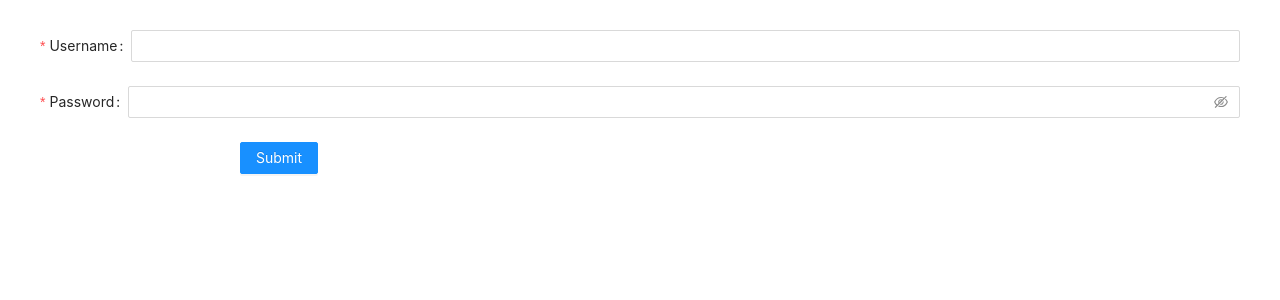
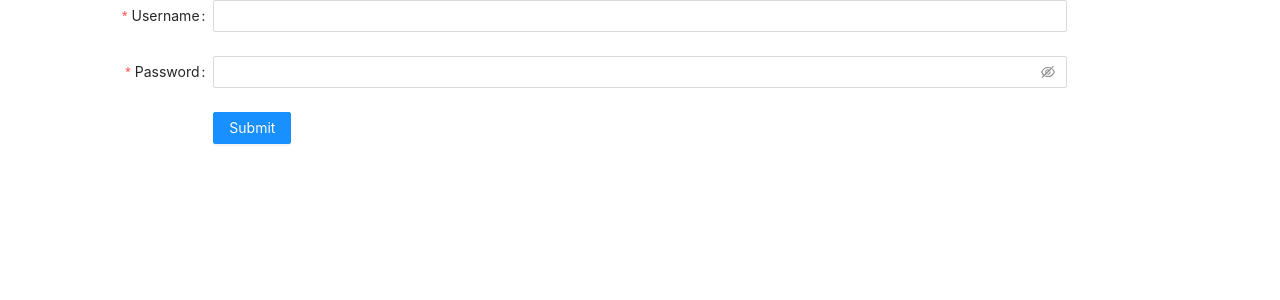
Before and after one commit to missmess/vite-reactts-antd-redux-starter, a React (Vite) app: page /login in a window 1280 px wide. Shown: the top 300 px of the page. Built offline with nearby package versions, Linux system fonts and the light colour scheme.

Commit message:
change ui

```diff
--- a/src/App.tsx
+++ b/src/App.tsx
@@ -1,6 +1,6 @@
-import { Spin } from 'antd';
 import { lazy, Suspense } from 'react';
 import { BrowserRouter as Router, Route, Switch } from 'react-router-dom';
+import Loading from '@/components/loading';
 
 const Home = lazy(() => import('@/pages/home'));
 const Login = lazy(() => import('@/pages/login'));
@@ -8,7 +8,7 @@ const Login = lazy(() => import('@/pages/login'));
 export default () => {
   return (
     <Router>
-      <Suspense fallback={<Spin />}>
+      <Suspense fallback={<Loading />}>
         <Switch>
           <Route exact path='/login' component={Login} />
           <Route path='/' component={Home} />
--- a/src/assets/scss/index.scss
+++ b/src/assets/scss/index.scss
@@ -4,6 +4,6 @@ html {
     "Droid Sans", "Helvetica Neue", sans-serif;
   -webkit-font-smoothing: antialiased;
   -moz-osx-font-smoothing: grayscale;
-  padding: 0;
+  padding: 30px 40px;
   margin: 0;
 }
--- /dev/null
+++ b/src/components/loading/index.tsx
@@ -0,0 +1,3 @@
+import { Skeleton } from 'antd';
+
+export default () => <Skeleton active />;
--- a/src/pages/home/index.scss
+++ b/src/pages/home/index.scss
@@ -1,7 +1,12 @@
 .main {
-  padding: 30px 40px;
-
-  >*+* {
+  > * + * {
     margin-top: 20px;
   }
+
+  .head {
+    text-align: end;
+    > * + * {
+      margin-left: 15px;
+    }
+  }
 }
--- a/src/pages/home/index.tsx
+++ b/src/pages/home/index.tsx
@@ -1,8 +1,8 @@
 import { useHistory } from 'react-router-dom';
-import { Col, Divider, Row, Spin } from 'antd';
+import { Button, Col, Divider, Row, Spin } from 'antd';
 import { useEffect, useState } from 'react';
-import { useAppSelector } from '@/hooks/useStoreApi';
-import { selectUserInfo } from '@/store/user';
+import { useAppDispatch, useAppSelector } from '@/hooks/useStoreApi';
+import { selectUserInfo, setUser } from '@/store/user';
 import { getItems } from '@/services';
 import { Item } from '@/types';
 import './index.scss';
@@ -10,12 +10,6 @@ import './index.scss';
 export default () => {
   const userInfo = useAppSelector(selectUserInfo);
   const history = useHistory();
-  if (userInfo == null) {
-    setTimeout(() => {
-      history.replace('/login');
-    }, 1000);
-    return <div className='main'>Unauthorized! Login Page redirecting...</div>;
-  }
 
   const [data, setData] = useState([] as Item[]);
   useEffect(() => {
@@ -24,9 +18,25 @@ export default () => {
     });
   }, []);
 
-  return (
+  const dispatch = useAppDispatch();
+  const logout = () => {
+    dispatch(setUser(null));
+  };
+
+  useEffect(() => {
+    if (userInfo == null) {
+      setTimeout(() => {
+        history.replace('/login');
+      }, 1000);
+    }
+  });
+
+  return userInfo ? (
     <div className='main'>
-      <h2>Welcome, {userInfo.nickname}!</h2>
+      <h2 className='head'>
+        <span>Welcome, {userInfo.nickname}!</span>
+        <Button onClick={logout}>logout</Button>
+      </h2>
       {data.length ? (
         data.map((v) => (
           <section key={v.id}>
@@ -41,5 +51,7 @@ export default () => {
         <Spin />
       )}
     </div>
+  ) : (
+    <div className='main'>Unauthorized! Login Page redirecting...</div>
   );
 };
--- a/src/pages/login/index.tsx
+++ b/src/pages/login/index.tsx
@@ -18,8 +18,14 @@ export default () => {
   };
 
   return (
-    <div style={{ padding: '30px 40px' }}>
-      <Form<FormObj> name='login' onFinish={onFinish} autoComplete='off'>
+    <div>
+      <Form<FormObj>
+        name='login'
+        onFinish={onFinish}
+        autoComplete='off'
+        labelCol={{ span: 4 }}
+        wrapperCol={{ span: 16 }}
+      >
         <Form.Item
           label='Username'
           name='username'
```
